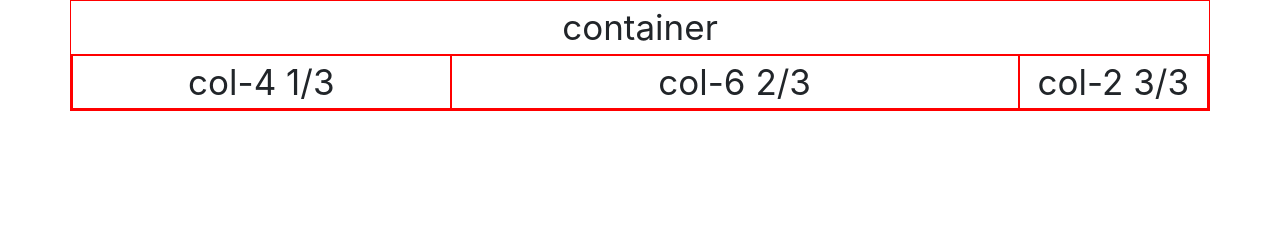
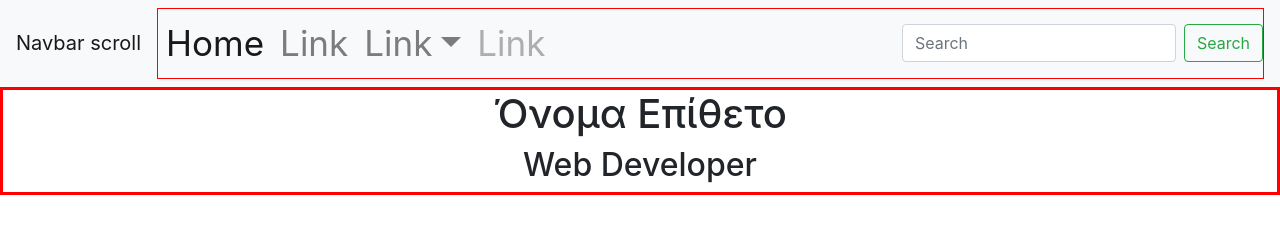
Before and after one commit to baronruk/ergasia_eksaminou_a, a plain HTML site: page index.html in a window 1280 px wide. Drawn offline with nearby package versions, Linux system fonts and the light colour scheme.

Commit message:
added the main structure of index.html

```diff
--- a/index.html
+++ b/index.html
@@ -18,22 +18,60 @@
 </head>
 <body>
     <header>
-
+        <nav class="navbar navbar-expand-lg navbar-light bg-light">
+            <a class="navbar-brand" href="#">Navbar scroll</a>
+            <button class="navbar-toggler" type="button" data-toggle="collapse" data-target="#navbarScroll" aria-controls="navbarScroll" aria-expanded="false" aria-label="Toggle navigation">
+                 <span class="navbar-toggler-icon"></span>
+            </button>
+            <div class="collapse navbar-collapse" id="navbarScroll">
+                    <ul class="navbar-nav mr-auto my-2 my-lg-0 navbar-nav-scroll" style="max-height: 100px;">
+                        <li class="nav-item active">
+                            <a class="nav-link" href="#">Home <span class="sr-only">(current)</span></a>
+                        </li>
+                        <li class="nav-item">
+                            <a class="nav-link" href="#">Link</a>
+                        </li>
+                        <li class="nav-item dropdown">
+                            <a class="nav-link dropdown-toggle" href="#" id="navbarScrollingDropdown" role="button" data-toggle="dropdown" aria-expanded="false">Link</a>
+                                <ul class="dropdown-menu" aria-labelledby="navbarScrollingDropdown">
+                                    <li><a class="dropdown-item" href="#">Action</a></li>
+                                    <li><a class="dropdown-item" href="#">Another action</a></li>
+                                    <li><hr class="dropdown-divider"></li>
+                                    <li><a class="dropdown-item" href="#">Something else here</a></li>
+                                </ul>
+                        </li>
+                        <li class="nav-item">
+                            <a class="nav-link disabled" href="#" tabindex="-1" aria-disabled="true">Link</a>
+                        </li>
+                    </ul>
+                <form class="d-flex">
+                    <input class="form-control mr-2" type="search" placeholder="Search" aria-label="Search">
+                    <button class="btn btn-outline-success" type="submit">Search</button>
+                </form>
+            </div>
+        </nav>
     </header>
-    <div class = "container">
-       container
-       <div class = "row">
-        <div class="col-4">
-            col-4 1/3
-        </div>
-        <div class="col-6">
-            col-6 2/3
-        </div>
-        <div class="col-2">
-            col-2 3/3
+    <main>
+        <section class="hero">
+          <div class="container-fluid test">
+            <div class="row">
+              <div class="col-12 text-center test">
+                <h1>Όνομα Επίθετο</h1>
+                <h2>Web Developer</h2>
               </div>
             </div>
           </div>
+        </section>
+        <section class="profile">
+
+        </section>
+        <section class="services">
+
+        </section>
+    </main>
+    <footer>
+
+    </footer>
   <!-- jquery dependency -->
   <script src="https://code.jquery.com/jquery-3.5.1.min.js" integrity="sha256-9/aliU8dGd2tb6OSsuzixeV4y/faTqgFtohetphbbj0=" crossorigin="anonymous"></script>
   <script src="assets/js/bootstrap.bundle.js"></script>
```
Lines whose indentation alone changed are shown as unchanged.
